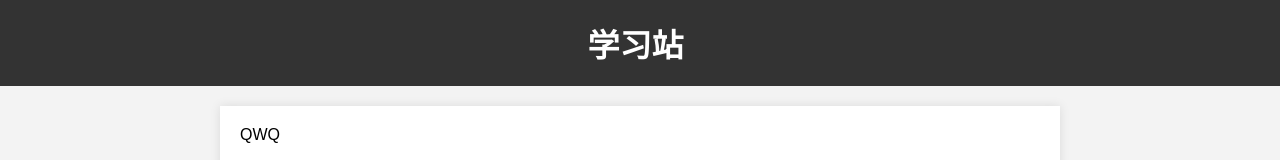
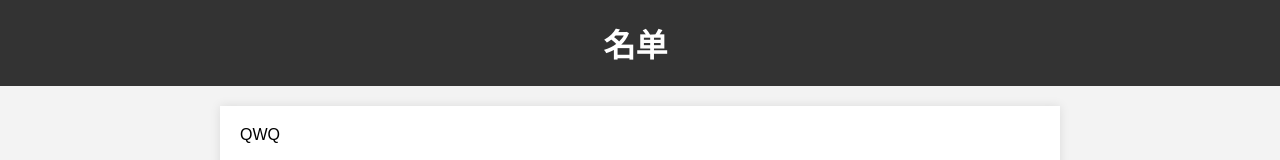
Before and after one commit to uuplayer123/3class01index.github.io, a plain HTML site: page more/list.html in a window 1280 px wide. Shown: the top 160 px of the page. Drawn offline with Linux system fonts and the light colour scheme.

Commit message:
list.html

```diff
--- a/more/list.html
+++ b/more/list.html
@@ -59,7 +59,7 @@
 </head>
 <body>
 <header>
-    <h1>学习站&nbsp;</h1>
+    <h1>名单&nbsp;</h1>
   </header>
 
   <main>QWQ
```
